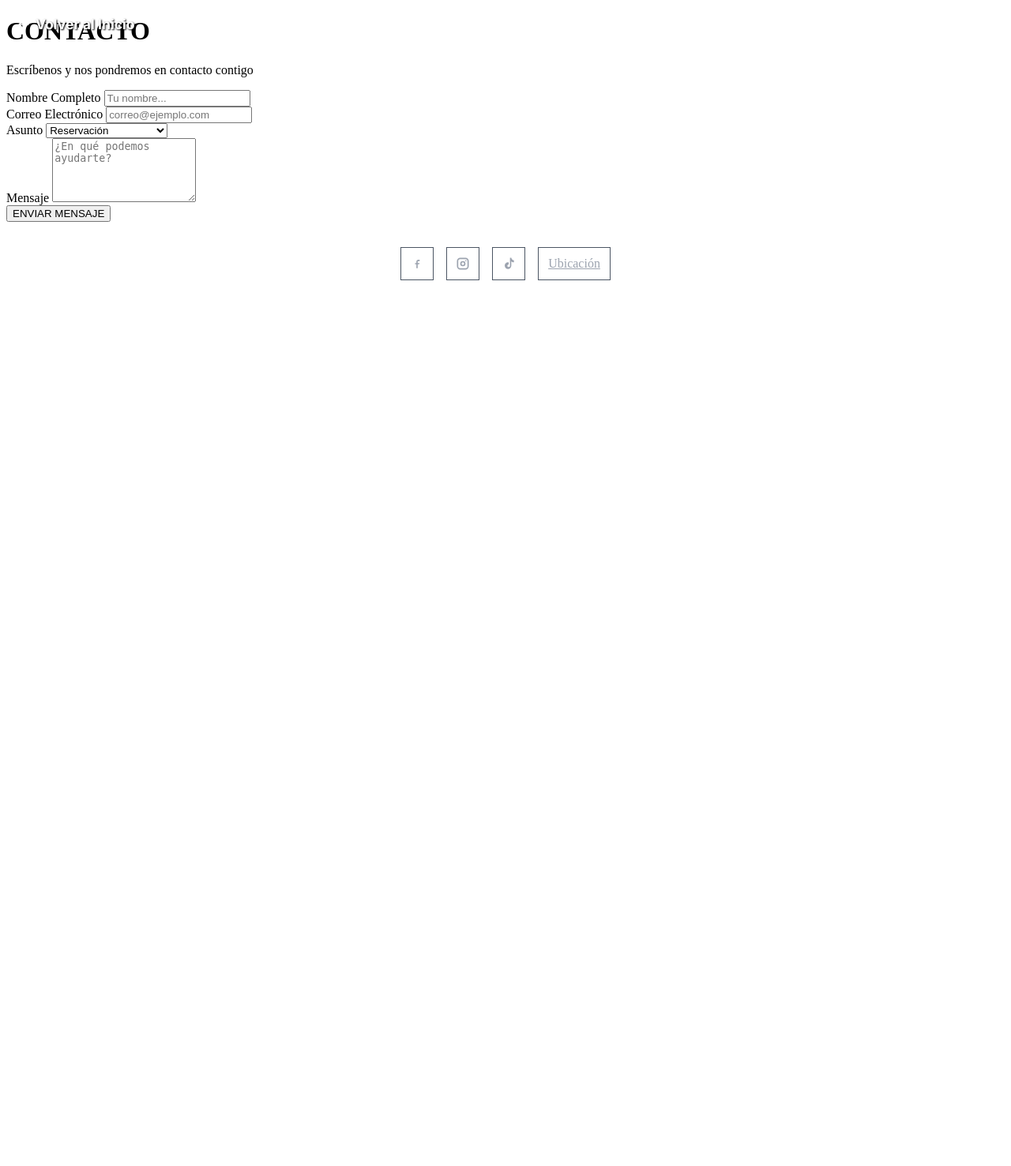
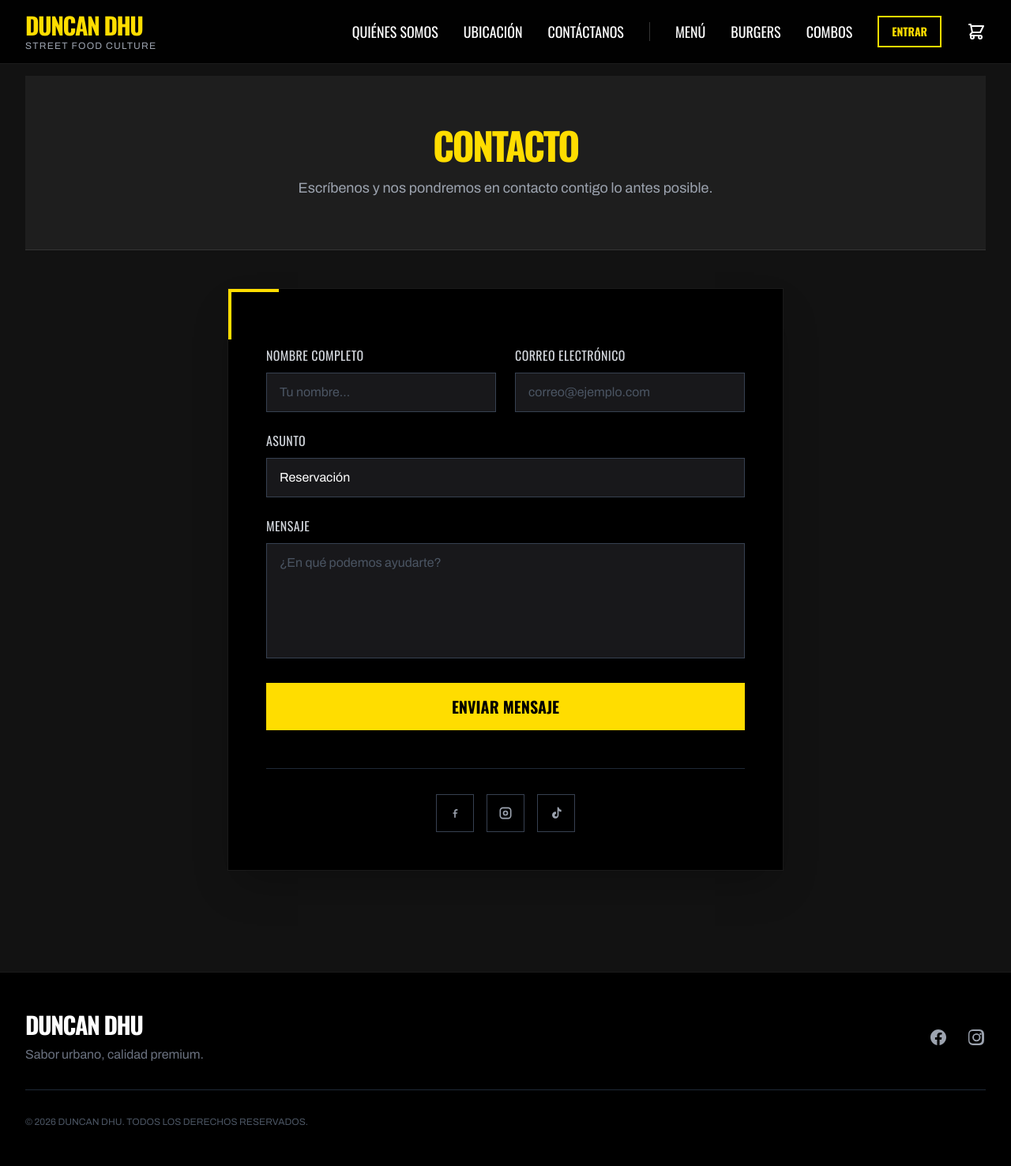
Before and after one commit to 555Rocket555/DUNCAN-DHU, a Flask app: page /contactanos in a window 1280 px wide. Shown: the whole page at 79% size. Before the commit the page ends 355 px from the top, so only its background shows below. Run offline with Flask 3, Linux system fonts and the light colour scheme; some libraries are stand-ins or nearby versions.

Commit message:
Update contact form and restrict home-only sections

```diff
--- a/templates/base.html
+++ b/templates/base.html
@@ -226,6 +226,7 @@
     </main>
 
     <!-- FooterSections -->
+    {% if request.endpoint == 'public.home' %}
     <div class="bg-black border-t border-white/10">
         <!-- Quienes Somos Section -->
         <section id="quienes-somos" class="py-12 bg-urban-black border-b border-white/10 relative overflow-hidden">
@@ -329,6 +330,7 @@
             </div>
         </section>
     </div>
+    {% endif %}
 
     <!-- Footer -->
     <footer class="bg-black border-t border-white/10 py-12">
--- a/templates/contactanos.html
+++ b/templates/contactanos.html
@@ -1,61 +1,47 @@
-<!DOCTYPE html>
-<html lang="es">
+{% extends "base.html" %}
 
-<head>
-    <meta charset="UTF-8">
-    <meta name="viewport" content="width=device-width, initial-scale=1.0">
-    <title>Contacto - Duncan Dhu</title>
-    <link rel="stylesheet" href="../static/css/contacto.css">
-    <link href="https://fonts.googleapis.com/css2?family=Inter:wght@400;600;700;900&display=swap" rel="stylesheet">
-</head>
+{% block title %}Contacto - Duncan Dhu{% endblock %}
 
-<body>
-
-    <header class="header-bg">
-        <div class="main-container header-content">
-            <div style="position: absolute; top: 20px; left: 20px;">
-                <a href="{{ url_for('public.home') }}"
-                    style="color: white; text-decoration: none; font-weight: bold; font-family: 'Inter', sans-serif; font-size: 1.1rem; text-shadow: 1px 1px 2px black; display: flex; align-items: center; gap: 5px;">
-                    <svg xmlns="http://www.w3.org/2000/svg" class="w-5 h-5" width="20" height="20" viewBox="0 0 24 24"
-                        fill="none" stroke="currentColor" stroke-width="2" stroke-linecap="round"
-                        stroke-linejoin="round">
-                        <path d="M19 12H5M12 19l-7-7 7-7" />
-                    </svg>
-                    Volver al Inicio
-                </a>
+{% block content %}
+<div class="bg-urban-surface border-b border-white/10 py-16 mb-12">
+    <div class="max-w-4xl mx-auto px-4 text-center">
+        <h1 class="font-oswald text-4xl sm:text-5xl font-bold uppercase tracking-tighter text-white mb-4">
+            <span class="text-urban-yellow">CONTACTO</span>
+        </h1>
+        <p class="font-archivo text-gray-400 text-lg">
+            Escríbenos y nos pondremos en contacto contigo lo antes posible.
+        </p>
     </div>
-            <h1 class="duncan-dhu-title">CONTACTO</h1>
-            <p class="subtitle">Escríbenos y nos pondremos en contacto contigo</p>
-        </div>
-    </header>
-
-    <main class="main-container contact-section">
-        <div class="contact-card">
-            {% with messages = get_flashed_messages(with_categories=true) %}
-            {% if messages %}
-            {% for category, message in messages %}
-            <div class="message {{ category }}"
-                style="background-color: #fca311; color: black; padding: 15px; margin-bottom: 20px; text-align: center; border-radius: 5px; font-weight: bold;">
-                {{ message }}
-            </div>
-            {% endfor %}
-            {% endif %}
-            {% endwith %}
-            <form action="{{ url_for('public.contact') }}" method="POST" class="contact-form">
-                <input type="hidden" name="csrf_token" value="{{ csrf_token() }}">
-                <div class="form-group">
-                    <label for="nombre">Nombre Completo</label>
-                    <input type="text" id="nombre" name="nombre" placeholder="Tu nombre..." required>
 </div>
 
-                <div class="form-group">
-                    <label for="email">Correo Electrónico</label>
-                    <input type="email" id="email" name="email" placeholder="correo@ejemplo.com" required>
+<div class="max-w-3xl mx-auto px-4 sm:px-6 lg:px-8 mb-20">
+    <div class="bg-black border border-white/10 p-8 sm:p-12 shadow-2xl relative">
+        <div class="absolute top-0 left-0 w-16 h-1 bg-urban-yellow"></div>
+        <div class="absolute top-0 left-0 w-1 h-16 bg-urban-yellow"></div>
+
+        <form action="{{ url_for('public.contact') }}" method="POST" class="space-y-6">
+            <input type="hidden" name="csrf_token" value="{{ csrf_token() }}">
+
+            <div class="grid grid-cols-1 md:grid-cols-2 gap-6">
+                <div class="space-y-2">
+                    <label for="nombre" class="font-oswald text-gray-300 uppercase tracking-wide">Nombre
+                        Completo</label>
+                    <input type="text" id="nombre" name="nombre" placeholder="Tu nombre..." required
+                        class="w-full bg-zinc-900 border border-gray-700 text-white px-4 py-3 focus:outline-none focus:border-urban-yellow focus:ring-1 focus:ring-urban-yellow transition-colors font-archivo placeholder-gray-600">
                 </div>
 
-                <div class="form-group">
-                    <label for="asunto">Asunto</label>
-                    <select id="asunto" name="asunto">
+                <div class="space-y-2">
+                    <label for="email" class="font-oswald text-gray-300 uppercase tracking-wide">Correo
+                        Electrónico</label>
+                    <input type="email" id="email" name="email" placeholder="correo@ejemplo.com" required
+                        class="w-full bg-zinc-900 border border-gray-700 text-white px-4 py-3 focus:outline-none focus:border-urban-yellow focus:ring-1 focus:ring-urban-yellow transition-colors font-archivo placeholder-gray-600">
+                </div>
+            </div>
+
+            <div class="space-y-2">
+                <label for="asunto" class="font-oswald text-gray-300 uppercase tracking-wide">Asunto</label>
+                <select id="asunto" name="asunto"
+                    class="w-full bg-zinc-900 border border-gray-700 text-white px-4 py-3 focus:outline-none focus:border-urban-yellow focus:ring-1 focus:ring-urban-yellow transition-colors font-archivo appearance-none">
                     <option value="reservacion">Reservación</option>
                     <option value="evento">Eventos Especiales</option>
                     <option value="queja">Sugerencias o Quejas</option>
@@ -63,55 +49,41 @@
                 </select>
             </div>
 
-                <div class="form-group">
-                    <label for="mensaje">Mensaje</label>
-                    <textarea id="mensaje" name="mensaje" rows="5" placeholder="¿En qué podemos ayudarte?"
-                        required></textarea>
+            <div class="space-y-2">
+                <label for="mensaje" class="font-oswald text-gray-300 uppercase tracking-wide">Mensaje</label>
+                <textarea id="mensaje" name="mensaje" rows="5" placeholder="¿En qué podemos ayudarte?" required
+                    class="w-full bg-zinc-900 border border-gray-700 text-white px-4 py-3 focus:outline-none focus:border-urban-yellow focus:ring-1 focus:ring-urban-yellow transition-colors font-archivo placeholder-gray-600 resize-none"></textarea>
             </div>
 
-                <button type="submit" class="submit-button button-effect">
-                    ENVIAR MENSAJE
+            <button type="submit"
+                class="w-full bg-urban-yellow text-black font-oswald font-bold text-xl uppercase py-4 hover:bg-yellow-400 hover:shadow-[0_0_15px_rgba(255,221,0,0.5)] transition-all duration-300 mt-4">
+                Enviar Mensaje
             </button>
         </form>
 
-            <div style="margin-top: 2rem; display: flex; justify-content: center; gap: 1rem;">
+        <div class="mt-12 pt-8 border-t border-gray-800 flex justify-center gap-4">
             <a href="{{ social.facebook }}" target="_blank"
-                    style="width: 40px; height: 40px; border: 1px solid #4b5563; display: flex; align-items: center; justify-content: center; color: #9ca3af; transition: all 0.3s;"
-                    onmouseover="this.style.backgroundColor='#fca311'; this.style.color='black'; this.style.borderColor='#fca311';"
-                    onmouseout="this.style.backgroundColor='transparent'; this.style.color='#9ca3af'; this.style.borderColor='#4b5563';">
-                    <svg style="width: 20px; height: 20px;" fill="currentColor" viewBox="0 0 24 24">
+                class="w-12 h-12 border border-gray-700 flex items-center justify-center text-gray-400 hover:bg-urban-yellow hover:text-black hover:border-urban-yellow transition-all duration-300">
+                <svg class="w-5 h-5" fill="currentColor" viewBox="0 0 24 24">
                     <path d="M14 8h2V6h-2c-1.66 0-3 1.34-3 3v2H9v2h2v6h2v-6h2l1-2h-3V9c0-.55.45-1 1-1z" />
                 </svg>
             </a>
             <a href="{{ social.instagram }}" target="_blank"
-                    style="width: 40px; height: 40px; border: 1px solid #4b5563; display: flex; align-items: center; justify-content: center; color: #9ca3af; transition: all 0.3s;"
-                    onmouseover="this.style.backgroundColor='#fca311'; this.style.color='black'; this.style.borderColor='#fca311';"
-                    onmouseout="this.style.backgroundColor='transparent'; this.style.color='#9ca3af'; this.style.borderColor='#4b5563';">
-                    <svg style="width: 20px; height: 20px;" fill="none" stroke="currentColor" viewBox="0 0 24 24"
-                        stroke-width="2" stroke-linecap="round" stroke-linejoin="round">
+                class="w-12 h-12 border border-gray-700 flex items-center justify-center text-gray-400 hover:bg-urban-yellow hover:text-black hover:border-urban-yellow transition-all duration-300">
+                <svg class="w-5 h-5" fill="none" stroke="currentColor" stroke-width="2" viewBox="0 0 24 24">
                     <rect x="4" y="4" width="16" height="16" rx="4"></rect>
                     <circle cx="12" cy="12" r="3"></circle>
                     <line x1="16.5" y1="7.5" x2="16.5" y2="7.5"></line>
                 </svg>
             </a>
             <a href="{{ social.tiktok }}" target="_blank"
-                    style="width: 40px; height: 40px; border: 1px solid #4b5563; display: flex; align-items: center; justify-content: center; color: #9ca3af; transition: all 0.3s;"
-                    onmouseover="this.style.backgroundColor='#fca311'; this.style.color='black'; this.style.borderColor='#fca311';"
-                    onmouseout="this.style.backgroundColor='transparent'; this.style.color='#9ca3af'; this.style.borderColor='#4b5563';">
-                    <svg style="width: 20px; height: 20px;" fill="currentColor" viewBox="0 0 24 24">
+                class="w-12 h-12 border border-gray-700 flex items-center justify-center text-gray-400 hover:bg-urban-yellow hover:text-black hover:border-urban-yellow transition-all duration-300">
+                <svg class="w-5 h-5" fill="currentColor" viewBox="0 0 24 24">
                     <path
                         d="M16 3c.4 2.3 1.9 3.8 4 4v3c-1.7-.1-3.2-.7-4-1.6v6.6a5 5 0 1 1-5-5c.3 0 .7 0 1 .1v3.1a2 2 0 1 0 2 2V3h2z" />
                 </svg>
             </a>
-                <a href="{{ social.maps }}" target="_blank"
-                    style="width: 90px; height: 40px; border: 1px solid #4b5563; display: flex; align-items: center; justify-content: center; color: #9ca3af; transition: all 0.3s;"
-                    class="text-white hover:text-urban-yellow underline font-bold uppercase text-sm">
-                    Ubicación
-                </a>
         </div>
     </div>
-    </main>
-
-</body>
-
-</html>
+</div>
+{% endblock %}
```
Lines whose indentation alone changed are shown as unchanged.
